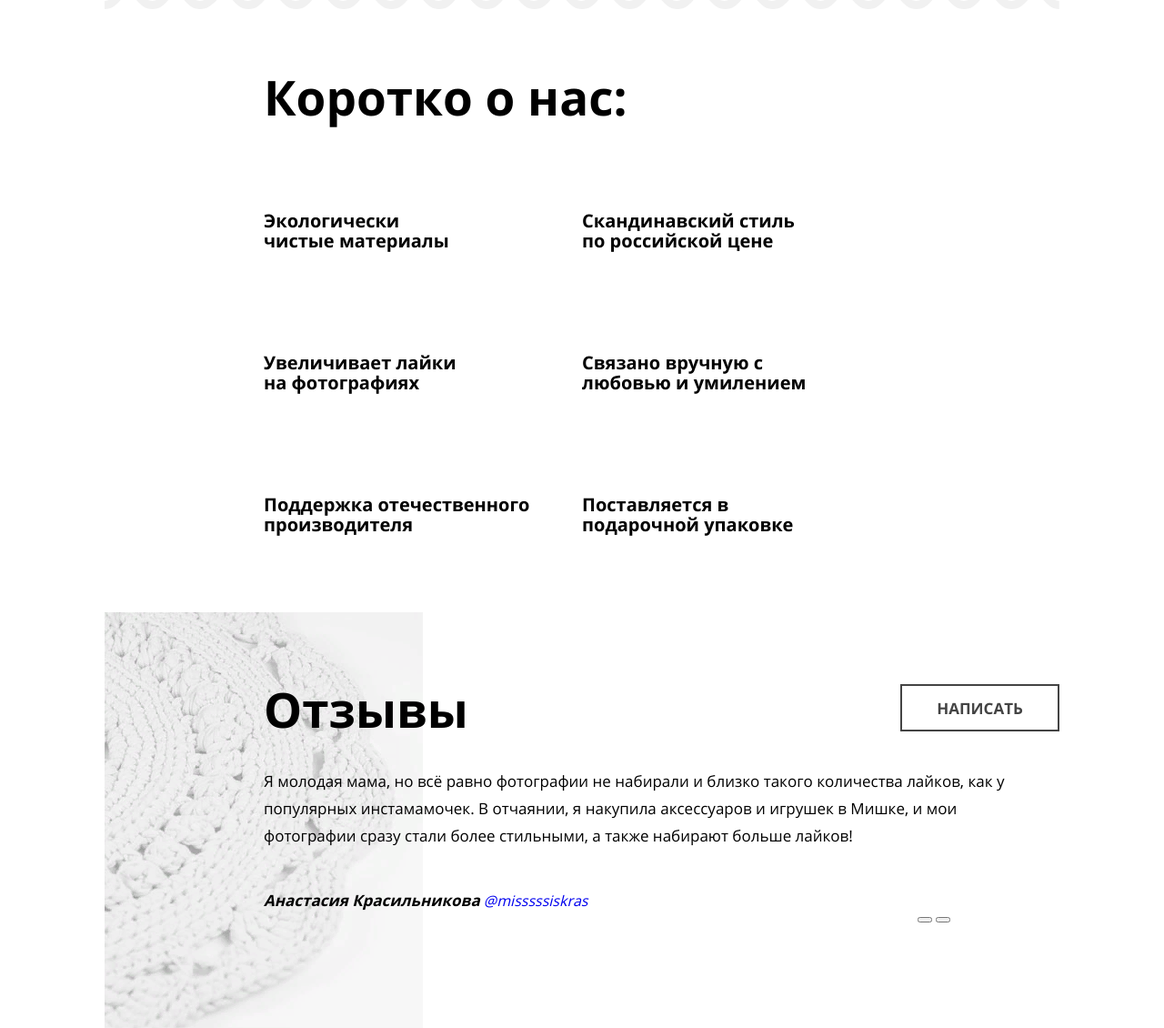
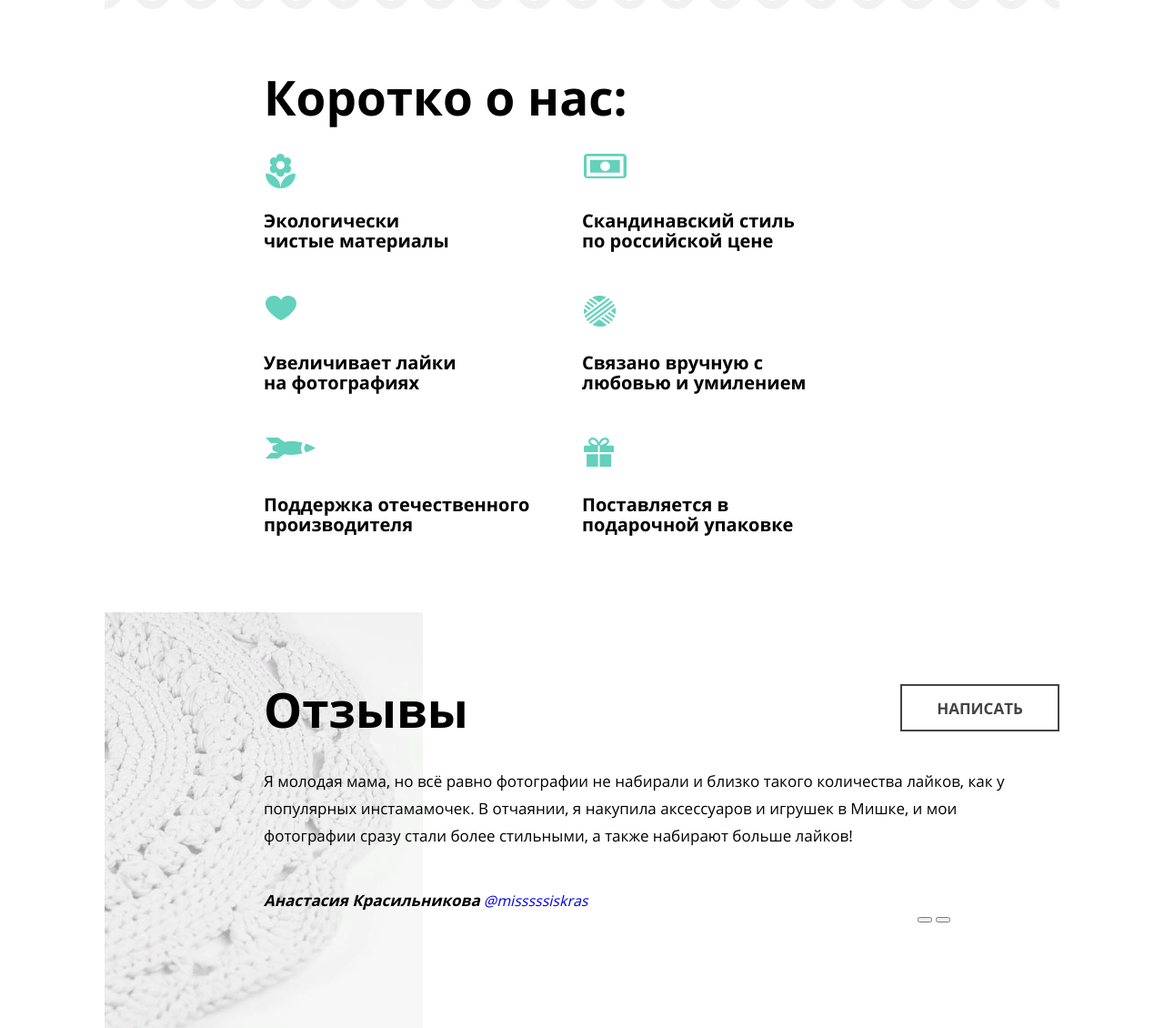
Before and after one commit to htmlacademy-adaptive/1965539-mishka-26, a website: page source/index.html in a window 1280 px wide. Shown: the part 1474-2604 px from the top of the page at 91% size. Drawn offline with nearby package versions, Linux system fonts and the light colour scheme; files that its build step writes are made by us from their sources.

Commit message:
стилизация главной страницы, добавление иконок

```diff
--- a/source/index.html
+++ b/source/index.html
@@ -197,7 +197,7 @@
     </section>
 
     <section class="contacts content-wrapper">
-      <div class="contacts__content-wrapper content-wrapper">
+      <div class="contacts__content-wrapper">
         <h2 class="contacts__title section-title">Контакты</h2>
         <ul class="contacts__list">
           <li class="contacts__item"><span class="contacts__list-term">e-mail:</span>
@@ -245,7 +245,7 @@
         <div class="map__interactive" id="map"></div>
       </div>
 
-      <div class="contacts__button-wrapper content-wrapper">
+      <div class="contacts__button-wrapper">
         <a class="contacts__button button" href="#">Напишите нам</a>
       </div>
     </section>
--- a/source/sass/blocks/advantages.scss
+++ b/source/sass/blocks/advantages.scss
@@ -17,6 +17,73 @@
   line-height: 20px;
   margin-bottom: 27px;
   padding-top: 56px;
+  position: relative;
+}
+
+.advantages__list-item--ecology::before {
+  content: "";
+  display: block;
+  width: 33px;
+  height: 38px;
+  position: absolute;
+  top: -7px;
+  left: 2px;
+  background: url("../img/icon-ecology.svg") no-repeat 0 0;
+}
+
+.advantages__list-item--style::before {
+  content: "";
+  display: block;
+  width: 47px;
+  height: 27px;
+  position: absolute;
+  top: -7px;
+  left: 2px;
+  background: url("../../img/icon-style.svg") no-repeat 0 0;
+}
+
+.advantages__list-item--likes::before {
+  content: "";
+  display: block;
+  width: 34px;
+  height: 27px;
+  position: absolute;
+  top: -7px;
+  left: 2px;
+  background: url("../../img/icon-likes.svg") no-repeat 0 0;
+}
+
+.advantages__list-item--handmade::before {
+  content: "";
+  display: block;
+  width: 35px;
+  height: 34px;
+  position: absolute;
+  top: -7px;
+  left: 2px;
+  background: url("../img/icon-handmade.svg") no-repeat 0 0;
+}
+
+.advantages__list-item--support::before {
+  content: "";
+  background: url("../img/icon-support.svg") no-repeat 0 0;
+  display: block;
+  width: 55px;
+  height: 23px;
+  position: absolute;
+  top: -7px;
+  left: 2px;
+}
+
+.advantages__list-item--gift::before {
+  content: "";
+  display: block;
+  width: 33px;
+  height: 38px;
+  position: absolute;
+  top: -7px;
+  left: 2px;
+  background: url("../../img/icon-gift.svg") no-repeat 0 0;
 }
 
 @media (min-width: $tablet) {
```
Also changed, not shown: source/img/icon-ecology.svg (renamed from source/img/icon-ecology.svg.svg), source/img/icon-gift.svg (renamed from source/img/icon-gift.svg.svg), source/img/icon-handmade.svg (renamed from source/img/icon-handmade.svg.svg), source/img/icon-likes.svg (renamed from source/img/icon-likes.svg.svg), source/img/icon-style.svg (renamed from source/img/icon-style.svg.svg), source/img/icon-support.svg (renamed from source/img/icon-support.svg.svg), source/img/map-pin.svg (renamed from source/img/map-pin.svg.svg).
